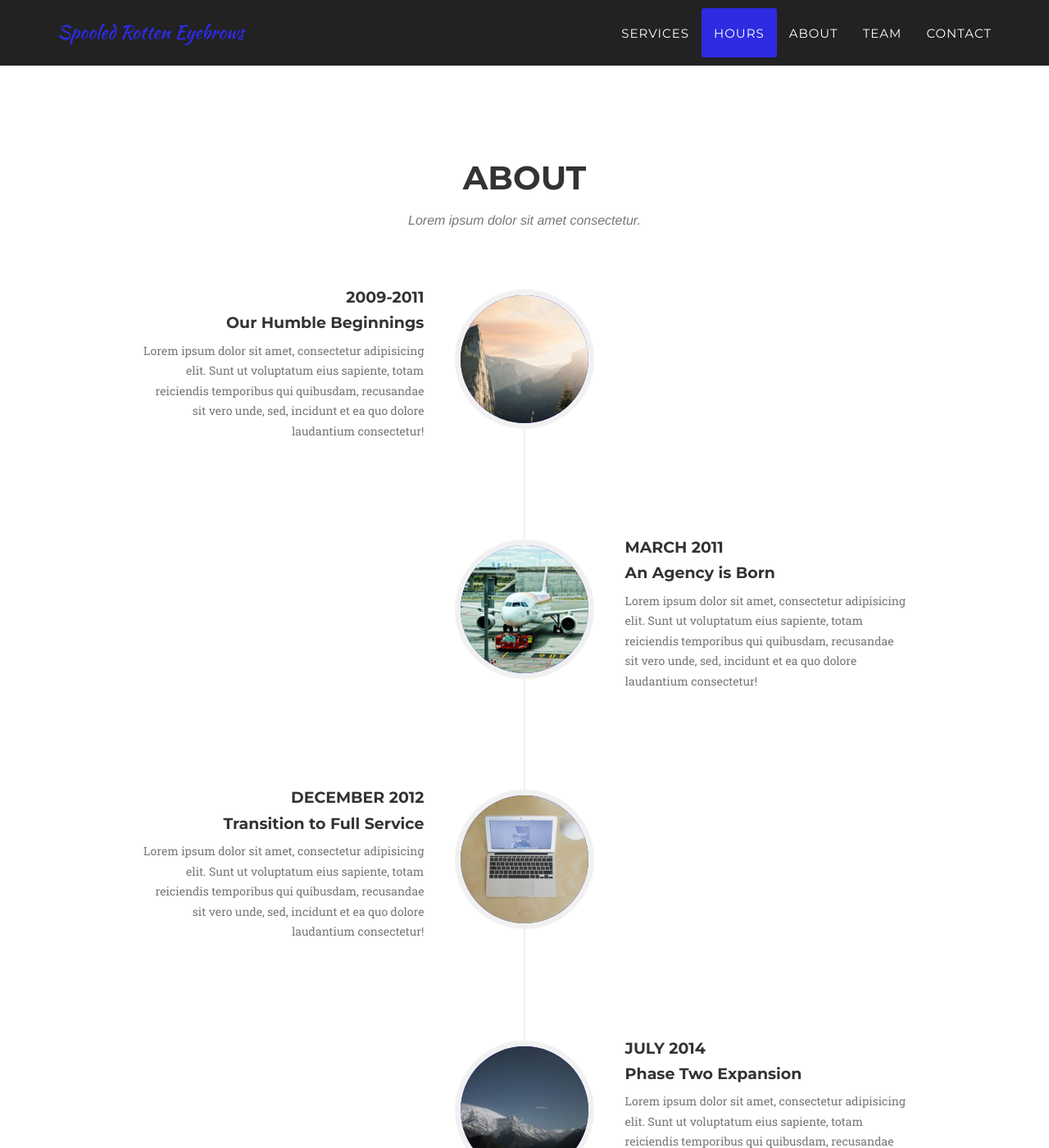
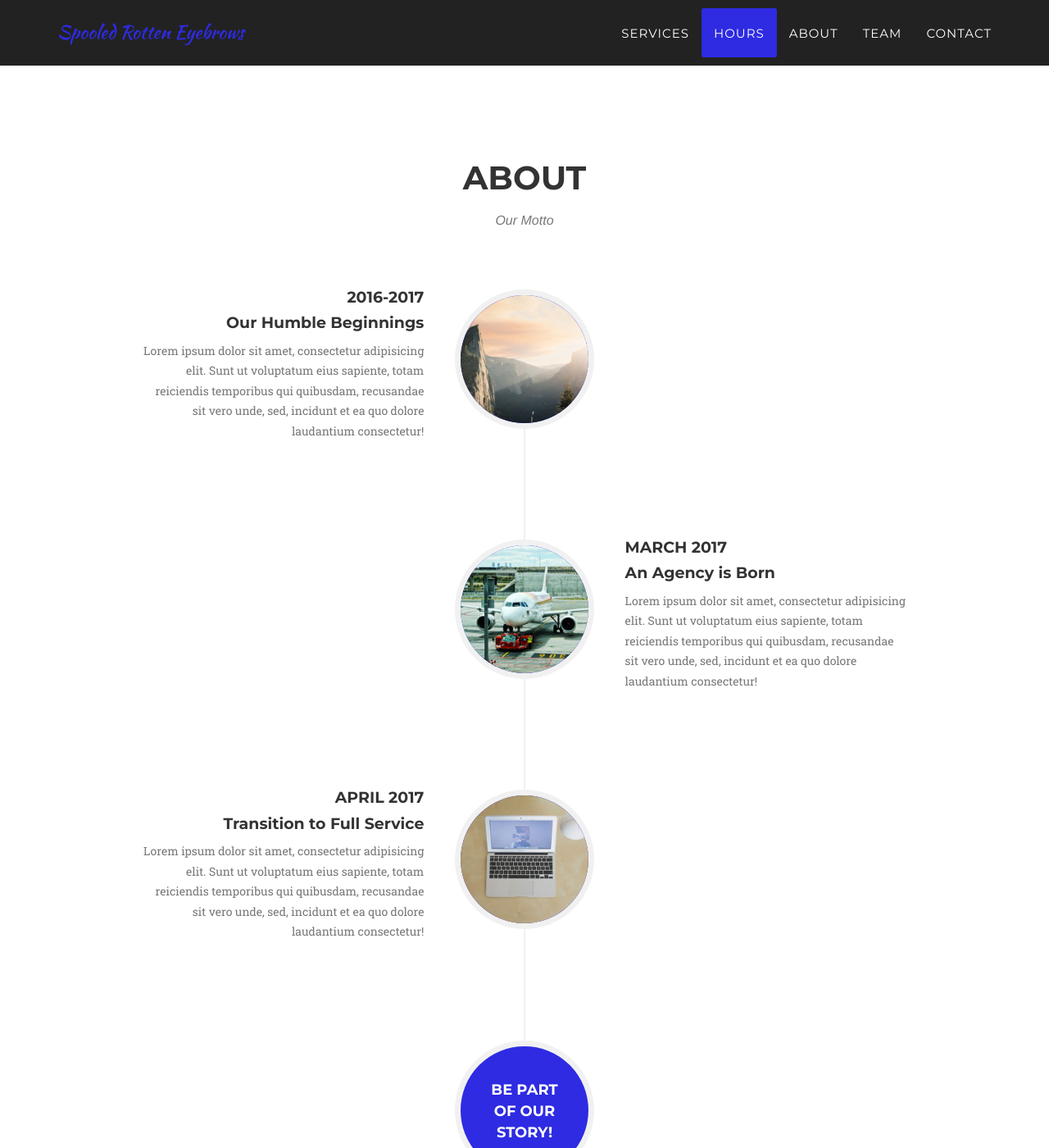
Before and after one commit to spooledrotten/spooledrotten.github.io, a Jekyll site: the page built from index.html, in a window 1280 px wide and 1400 px high, scrolled down 3131 px. Shown: the whole window at 82% size. Built offline with Jekyll 4.4.1, drawn with Linux system fonts in a browser that asks for light colours; some web fonts are replaced; some of the changed text lies outside the part shown.

Commit message:
32commit

```diff
--- a/_includes/about.html
+++ b/_includes/about.html
@@ -4,7 +4,7 @@
             <div class="row">
                 <div class="col-lg-12 text-center">
                     <h2 class="section-heading">About</h2>
-                    <h3 class="section-subheading text-muted">Lorem ipsum dolor sit amet consectetur.</h3>
+                    <h3 class="section-subheading text-muted">Our Motto</h3>
                 </div>
             </div>
             <div class="row">
@@ -16,7 +16,7 @@
                             </div>
                             <div class="timeline-panel">
                                 <div class="timeline-heading">
-                                    <h4>2009-2011</h4>
+                                    <h4>2016-2017</h4>
                                     <h4 class="subheading">Our Humble Beginnings</h4>
                                 </div>
                                 <div class="timeline-body">
@@ -30,7 +30,7 @@
                             </div>
                             <div class="timeline-panel">
                                 <div class="timeline-heading">
-                                    <h4>March 2011</h4>
+                                    <h4>March 2017</h4>
                                     <h4 class="subheading">An Agency is Born</h4>
                                 </div>
                                 <div class="timeline-body">
@@ -44,7 +44,7 @@
                             </div>
                             <div class="timeline-panel">
                                 <div class="timeline-heading">
-                                    <h4>December 2012</h4>
+                                    <h4>April 2017</h4>
                                     <h4 class="subheading">Transition to Full Service</h4>
                                 </div>
                                 <div class="timeline-body">
@@ -52,7 +52,7 @@
                                 </div>
                             </div>
                         </li>
-                        <li class="timeline-inverted">
+                        <!--<li class="timeline-inverted">
                             <div class="timeline-image">
                                 <img class="img-circle img-responsive" src="img/about/4.jpg" alt="">
                             </div>
@@ -65,7 +65,7 @@
                                     <p class="text-muted">Lorem ipsum dolor sit amet, consectetur adipisicing elit. Sunt ut voluptatum eius sapiente, totam reiciendis temporibus qui quibusdam, recusandae sit vero unde, sed, incidunt et ea quo dolore laudantium consectetur!</p>
                                 </div>
                             </div>
-                        </li>
+                        </li>-->
                         <li class="timeline-inverted">
                             <div class="timeline-image">
                                 <h4>Be Part
--- a/_includes/contact.html
+++ b/_includes/contact.html
@@ -3,30 +3,32 @@
             <div class="row">
                 <div class="col-lg-12 text-center">
                     <h2 class="section-heading">Contact Us</h2>
-                    <h3 class="section-subheading text-muted">Lorem ipsum dolor sit amet consectetur.</h3>
+                    <h3 class="section-subheading text-muted">Phone: yyy-yyy-yyyy</h3>
                 </div>
             </div>
             <div class="row">
                 <div class="col-lg-12">
-                    <form name="sentMessage" id="contactForm" novalidate>
+					<form id="contactform" method="POST" nonvalidate>
 						<div class="row">
                             <div class="col-md-6">
 								<div class="control-group form-group">
-                                    <input type="text" class="form-control" placeholder="Your Name *" id="name" required data-validation-required-message="Please enter your name.">
+								<input type="text" name="name" class="form-control" placeholder="Your name *"  required data-validation-required-message="Please enter your name.">
 								<p class="help-block text-danger"></p>
 								</div>
 								<div class="control-group form-group">
-                                    <input type="email" class="form-control" placeholder="Your Email *" id="email" required data-validation-required-message="Please enter your email address.">
+								<input type="email" name="_replyto" class="form-control" placeholder="Your email *" required data-validation-required-message="Please enter your email address.">
 								<p class="help-block text-danger"></p>
 								</div>
 								<div class="control-group form-group">
-                                    <input type="tel" class="form-control" placeholder="Your Phone *" id="phone" required data-validation-required-message="Please enter your phone number.">
+								<input type="tel" name ="_phone" class="form-control" placeholder="Your Phone *" required data-validation-required-message="Please enter your phone number.">
 								<p class="help-block text-danger"></p>
 								</div>
+								<input type="hidden" name="_subject" value="Someone contacted through website" />
+								<input type="text" name="_gotcha" style="display:none" />
 							</div>
 							<div class="col-md-6">
 								<div class="control-group form-group">
-                                    <textarea class="form-control" placeholder="Your Message *" id="message" required data-validation-required-message="Please enter a message."></textarea>
+								<textarea name="message" class="form-control" placeholder="Your message"></textarea required data-validation-required-message="Please enter a message."></textarea>
 								<p class="help-block text-danger"></p>
 								</div>
 							</div>
--- a/_includes/header.html
+++ b/_includes/header.html
@@ -44,8 +44,8 @@
     <header>
         <div class="container">
             <div class="intro-text">
-                <div class="intro-lead-in">Welcome To Our Website</div>
-                <div class="intro-heading">Filler Text or Motto</div>
+                <div class="intro-lead-in">Based in Pittsburgh,PA</div>
+                <div class="intro-heading">Opening Soon!</div>
                 <a href="#services" class="page-scroll btn btn-xl">Learn More</a>
             </div>
         </div>
```
Also changed, not shown: other parts of _includes/contact.html (+4 -3 lines). Lines whose indentation alone changed are shown as unchanged.
